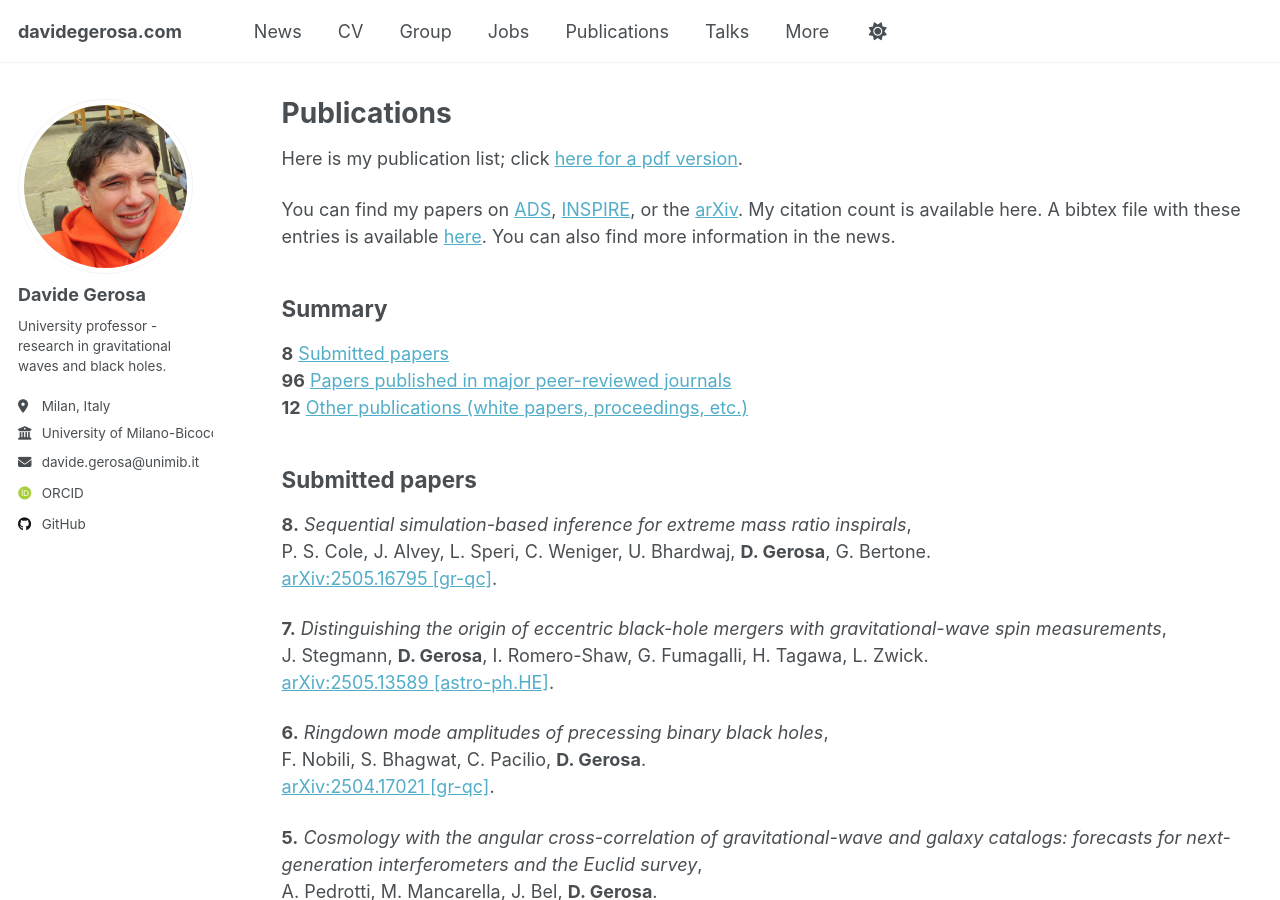
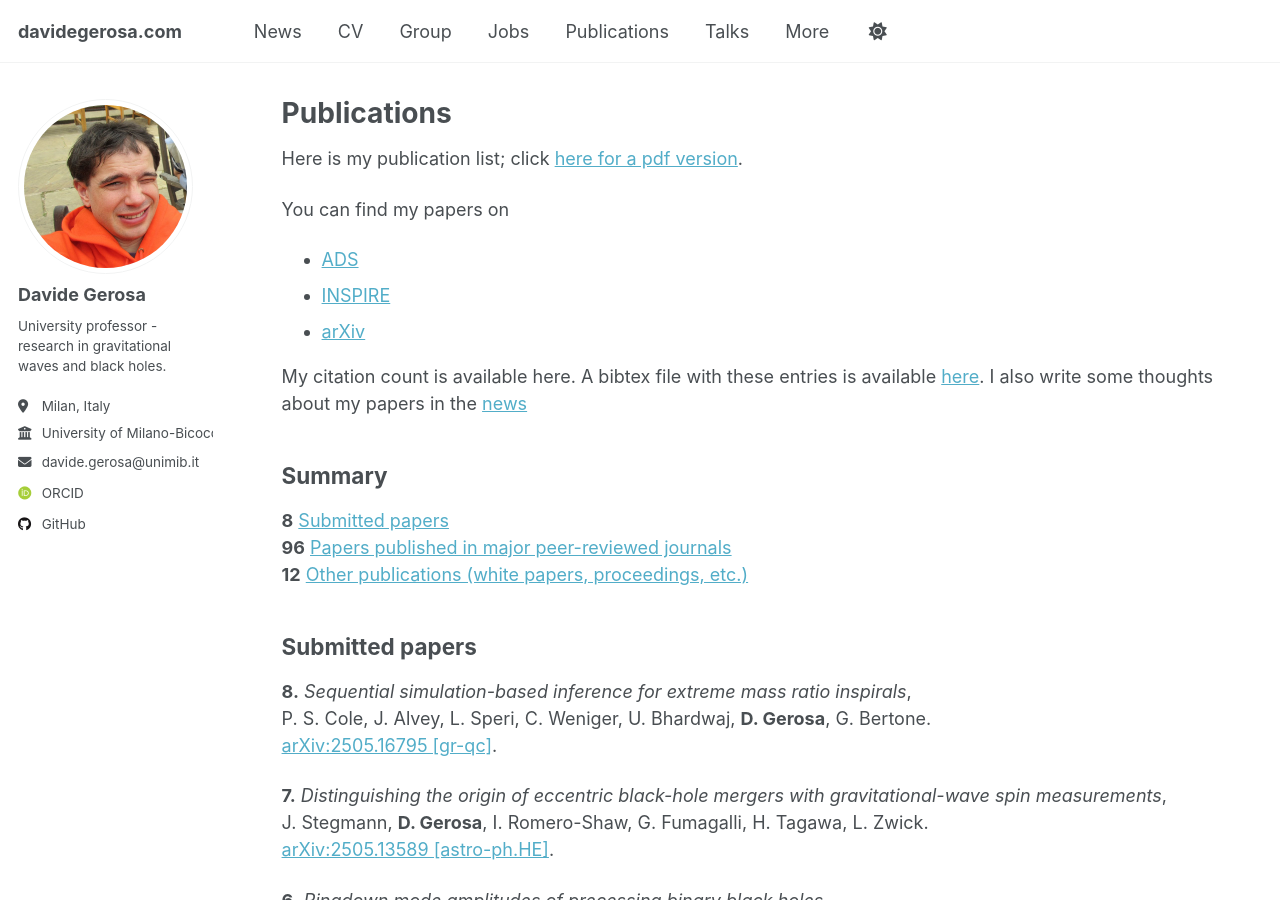
Before and after one commit to dgerosa/website, a Jekyll site: the page built from _pages/publications.md, in a window 1280 px wide and 900 px high. Built offline with Jekyll 4.4.1, drawn with Linux system fonts in a browser that asks for light colours; some web fonts are replaced.

Commit message:
Sun Jun  8 14:35:41 CEST 2025

```diff
--- a/_pages/publications.md
+++ b/_pages/publications.md
@@ -12,7 +12,13 @@ redirect_from:
 
 Here is my publication list; click [here for a pdf version](https://github.com/dgerosa/CV/releases/latest/download/DavideGerosa_publist.pdf).
 
-You can find my papers on [ADS](https://davidegerosa.com/myads), [INSPIRE](https://davidegerosa.com/myinspire), or the [arXiv](https://davidegerosa.com/myarxiv). My citation count is available here. A bibtex file with these entries is available [here](https://raw.githubusercontent.com/dgerosa/CV/master/publist.bib). You can also find more information in the news.
+You can find my papers on
+- [ADS]({{ '/myads/' | relative_url }})
+- [INSPIRE]({{ '/myinspire/' | relative_url }})
+- [arXiv]({{ '/myarxiv/' | relative_url }})
+
+My citation count is available here. A bibtex file with these entries is available [here](https://raw.githubusercontent.com/dgerosa/CV/master/publist.bib). I also write some thoughts about my papers in the [news]({{ '/news/' | relative_url }})
+
 
 
 {% include_relative _publications.md %}
```
